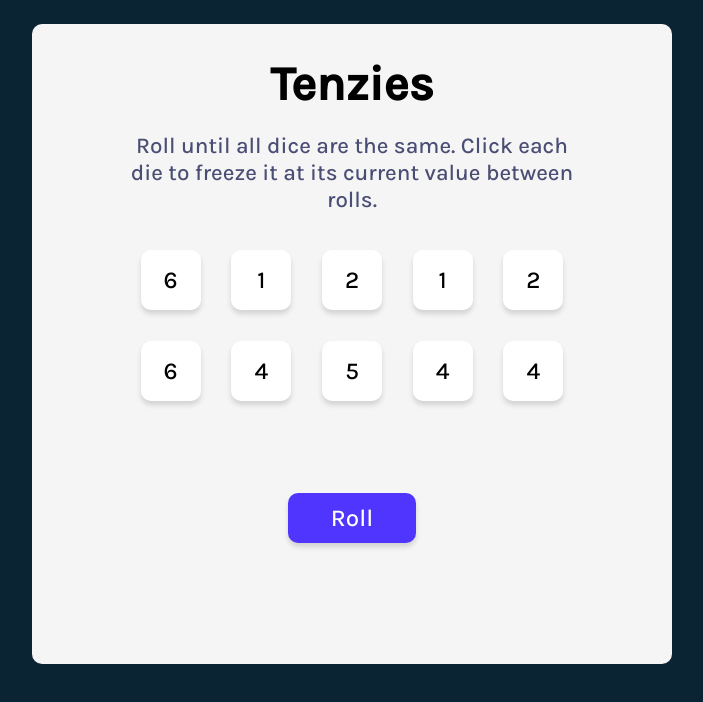
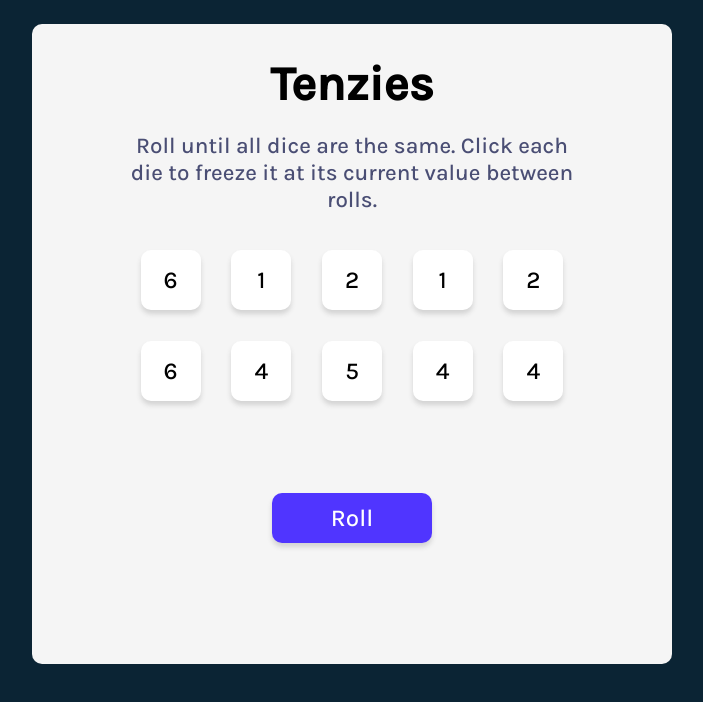
Before and after one commit to sehaj1408/tenzies-react, a React (Create React App) app: page / in a window 1280 px wide. Shown: the top 702 px of the page, without its empty margins (288-991 px from the left). Built offline with nearby package versions, Linux system fonts and the light colour scheme.

Commit message:
change button text when complete, show confetti

```diff
--- a/src/components/App/App.jsx
+++ b/src/components/App/App.jsx
@@ -2,7 +2,7 @@ import React from "react";
 import "./app.css";
 import Die from "../Die/Die";
 import { nanoid } from 'nanoid';
-
+import Confetti from 'react-confetti';
 
 export default function App() {
     const [dice, setDice] = React.useState(generateDiceNumbers());
@@ -20,9 +20,7 @@ export default function App() {
         })
         if (diceValues.length === 10) {
             const allEqual = arr => arr.every(v => v === arr[0])
-            if (allEqual(diceValues)) {
-                console.log("You won");
-            }
+            allEqual(diceValues) && setGameStatus(true);
         }
     }, [dice])
 
@@ -92,6 +90,7 @@ export default function App() {
     return (
         <main>
             <div className="content">
+                {gameStatus && <Confetti />}
                 <div className="title-container">
                     <h1>Tenzies</h1>
                     <h3>Roll until all dice are the same.
@@ -100,7 +99,9 @@ export default function App() {
                 <div className="dice-container">
                     {diceElements}
                 </div>
-                <button className="roll-button" onClick={handleRoll}>Roll</button>
+                <button className="roll-button" onClick={handleRoll}>
+                    {gameStatus ? "New Game" : "Roll"}
+                </button>
             </div>
         </main>
     )
--- a/src/components/App/app.css
+++ b/src/components/App/app.css
@@ -43,7 +43,7 @@ main:after {
 
 .roll-button {
     margin-top: 12%;
-    width: 20%;
+    width: 25%;
     height: 50px;
     background-color: #5035FF;
     color: white;
```
